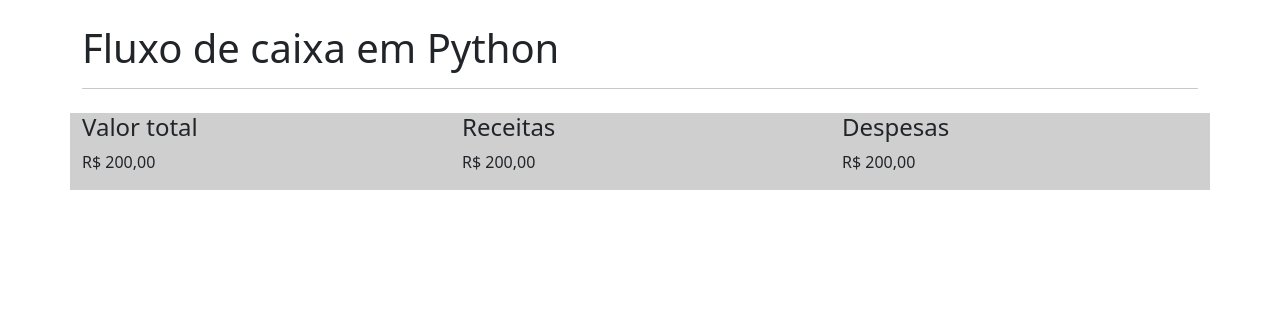
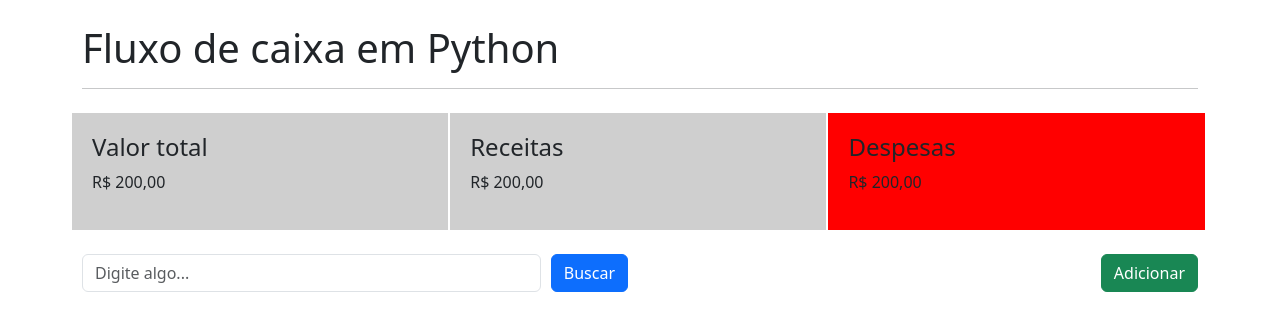
Before and after one commit to EsdrasOliver/fluxo-caixa-python, a Flask app: page / in a window 1280 px wide. Shown: the top 331 px of the page. Run offline with Flask 3, Linux system fonts and the light colour scheme.

Commit message:
campos de busca

```diff
--- a/src/static/css/style.css
+++ b/src/static/css/style.css
@@ -1,3 +1,14 @@
 .dvCaixas div {
     background-color: #cfcfcf;
+    margin-left: 2px;
+    width: 33%;
+    padding: 20px;
 }
+
+.dvCaixas div:nth-child(3) {
+    background-color: red;
+}
+
+.dvBusca form input {
+    margin-right: 10px;
+}
--- a/src/templates/index.html
+++ b/src/templates/index.html
@@ -25,6 +25,19 @@
                     <p>R$ 200,00</p>
                 </div>
             </div>
+
+            <div class="row mt-4 dvBusca">
+                <div class="col-md-6">
+                    <form action="/" method="GET" class="d-flex">
+                        <input type="text" name="tipo" placeholder="Digite algo..." class="form-control mr-2" />
+                        <button type="submit" class="btn btn-primary">Buscar</button>
+                    </form>
+                </div>
+                <div class="col-md-6 d-flex justify-content-end">
+                    <a href="/adicionar" class="btn btn-success">Adicionar</a>
+                </div>
+            </div>
+
         </div>
 
         <script src="https://cdn.jsdelivr.net/npm/bootstrap@5.3.3/dist/js/bootstrap.bundle.min.js" integrity="sha384-YvpcrYf0tY3lHB60NNkmXc5s9fDVZLESaAA55NDzOxhy9GkcIdslK1eN7N6jIeHz" crossorigin="anonymous"></script>
```
